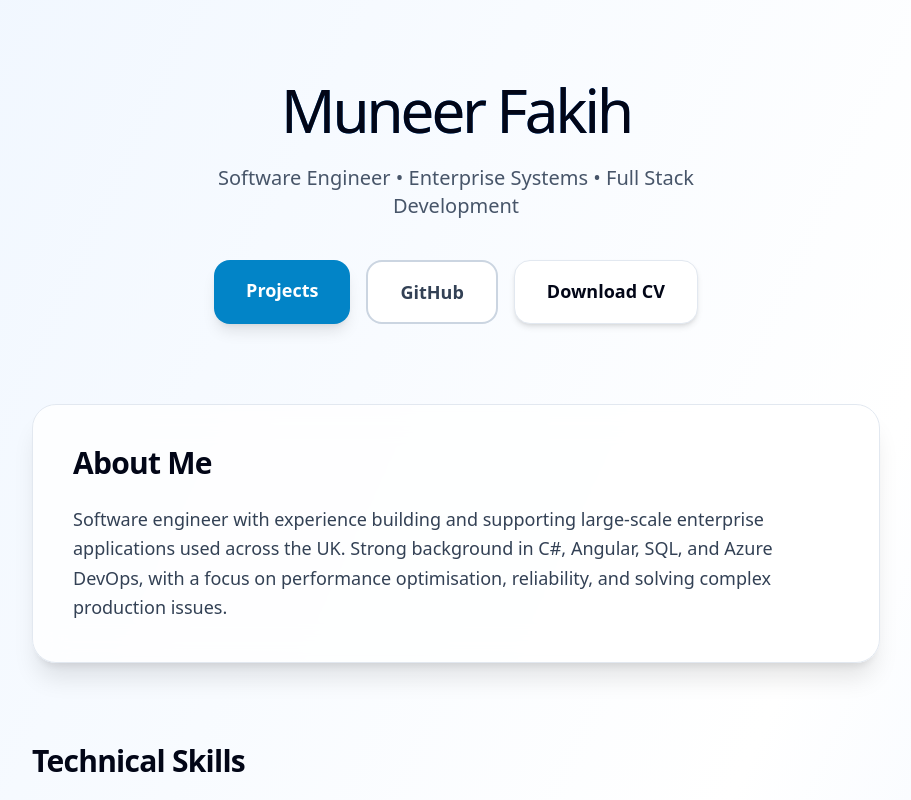
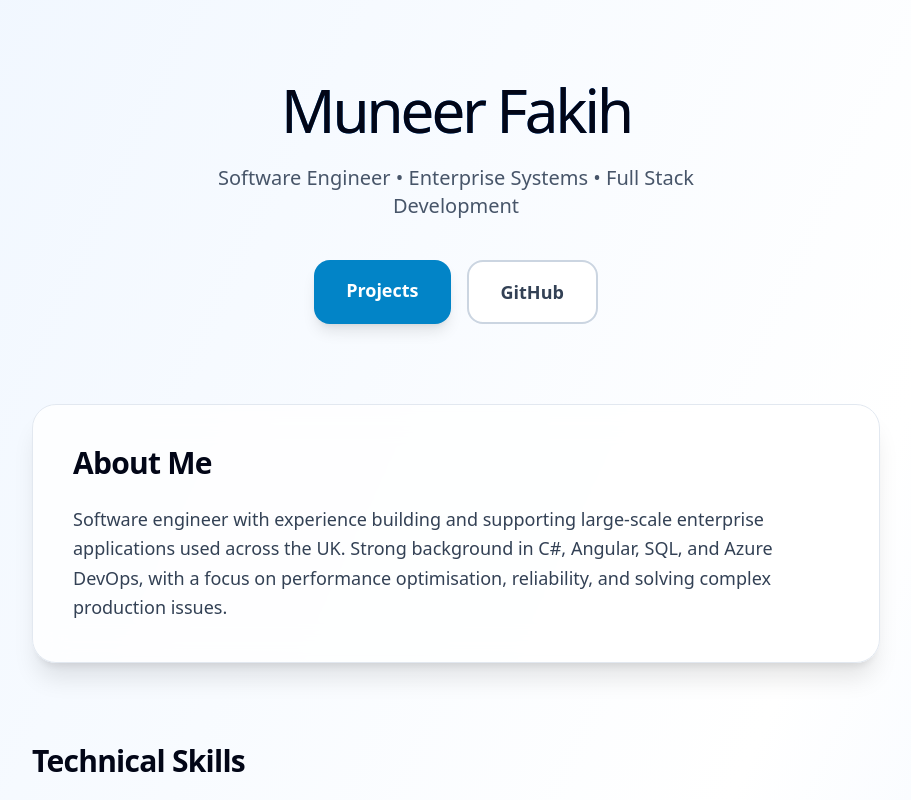
Before and after one commit to FakihDev1/FakihDev1.github.io, a React (Vite) app: page / in a window 1280 px wide. Shown: the top 800 px of the page, without its empty margins (184-1095 px from the left). Built offline with nearby package versions, Linux system fonts and the light colour scheme.

Commit message:
chore: remove CV download link from portfolio section

```diff
--- a/src/App.tsx
+++ b/src/App.tsx
@@ -89,15 +89,6 @@ export default function Portfolio() {
             target="_blank"
             className="px-8 py-4 border-2 border-slate-300 text-slate-700 rounded-2xl hover:bg-slate-100 transition text-lg font-semibold bg-white">
             GitHub
-          </motion.a>
-
-          <motion.a
-            whileHover={{ scale: 1.05, y: -3 }}
-            whileTap={{ scale: 0.95 }}
-            href="/Muneer_Fakih_Tech_CV.pdf"
-            download
-            className="px-8 py-4 bg-white border border-slate-200 text-slate-950 rounded-2xl shadow-md hover:bg-slate-50 transition font-semibold text-lg">
-            Download CV
           </motion.a>
         </div>
       </section>
```
Also changed, not shown: 1 other file (tests, documents, lock files or other folders).
